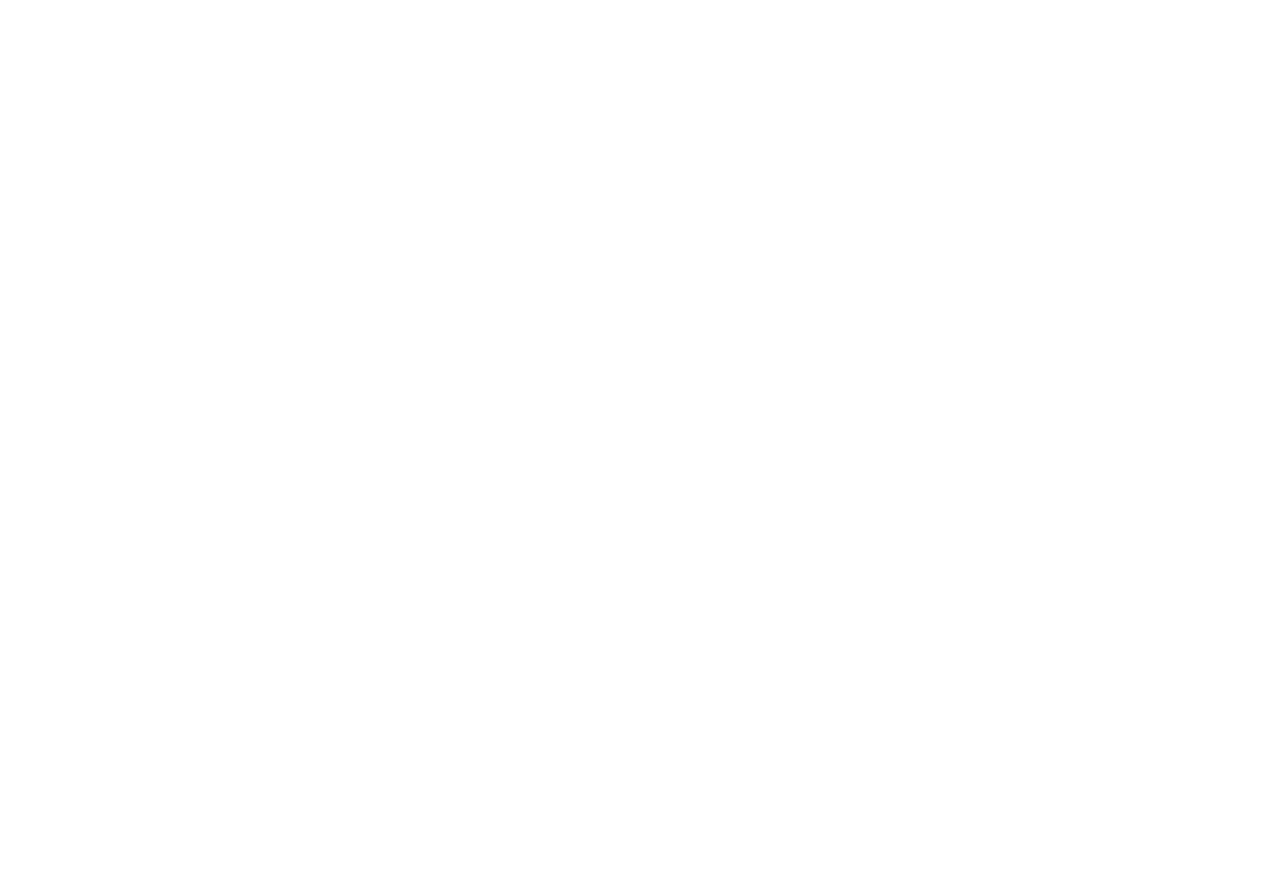
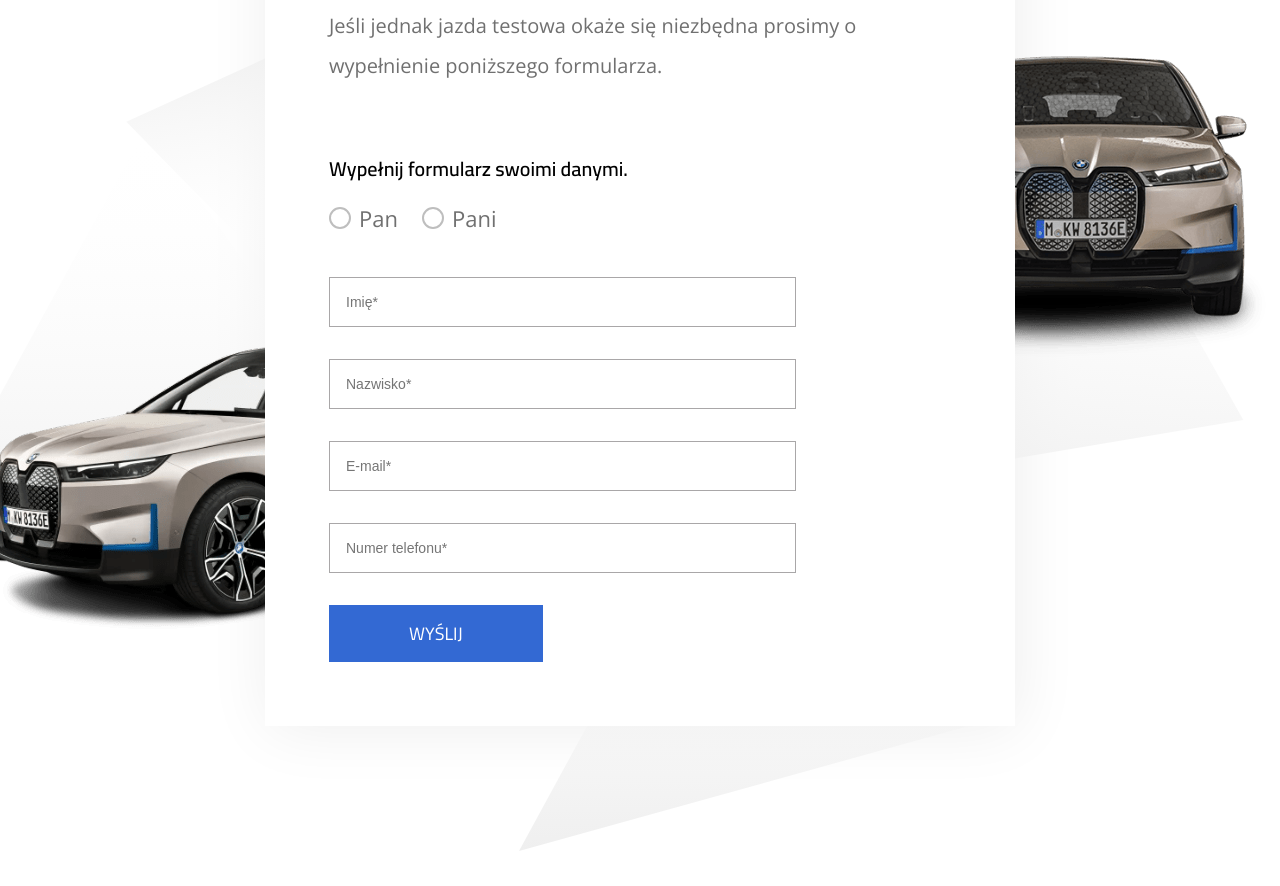
Before and after one commit to EmP33/bmw-polska, a React (Create React App) app: page / in a window 1280 px wide. Shown: the part 2924-3810 px from the top of the page. Before the commit the page ends 3430 px from the top, so only its background shows below. Built offline with nearby package versions, Linux system fonts and the light colour scheme.

Commit message:
Add Contact Form

```diff
--- a/src/assets/svg/Path12.tsx
+++ b/src/assets/svg/Path12.tsx
@@ -17,8 +17,8 @@ const Path12 = () => {
           y2="1"
           gradientUnits="objectBoundingBox"
         >
-          <stop offset="0" stop-color="#fff" stop-opacity="0" />
-          <stop offset="1" stop-color="#efefef" />
+          <stop offset="0" stopColor="#fff" stopOpacity="0" />
+          <stop offset="1" stopColor="#efefef" />
         </linearGradient>
       </defs>
       <path
--- a/src/assets/svg/Path13.tsx
+++ b/src/assets/svg/Path13.tsx
@@ -17,8 +17,8 @@ const Path13 = () => {
           y2="1"
           gradientUnits="objectBoundingBox"
         >
-          <stop offset="0" stop-color="#fff" stop-opacity="0" />
-          <stop offset="1" stop-color="#efefef" />
+          <stop offset="0" stopColor="#fff" stopOpacity="0" />
+          <stop offset="1" stopColor="#efefef" />
         </linearGradient>
       </defs>
       <path
--- a/src/assets/svg/Path14.tsx
+++ b/src/assets/svg/Path14.tsx
@@ -17,8 +17,8 @@ const Path14 = () => {
           y2="1"
           gradientUnits="objectBoundingBox"
         >
-          <stop offset="0" stop-color="#fff" stop-opacity="0" />
-          <stop offset="1" stop-color="#efefef" />
+          <stop offset="0" stopColor="#fff" stopOpacity="0" />
+          <stop offset="1" stopColor="#efefef" />
         </linearGradient>
       </defs>
       <path
--- a/src/assets/svg/Path15.tsx
+++ b/src/assets/svg/Path15.tsx
@@ -17,8 +17,8 @@ const Path15 = () => {
           y2="1"
           gradientUnits="objectBoundingBox"
         >
-          <stop offset="0" stop-color="#fff" stop-opacity="0" />
-          <stop offset="1" stop-color="#efefef" />
+          <stop offset="0" stopColor="#fff" stopOpacity="0" />
+          <stop offset="1" stopColor="#efefef" />
         </linearGradient>
       </defs>
       <path
--- /dev/null
+++ b/src/components/Contact/Contact.styles.ts
@@ -0,0 +1,239 @@
+import styled from "styled-components";
+
+export const Container = styled.div`
+  position: relative;
+  width: 100%;
+  min-height: 100vh;
+  margin: 3rem auto 0;
+  display: grid;
+  place-items: center;
+  overflow: hidden;
+`;
+
+export const Contact = styled.nav`
+  max-width: 750px;
+  box-shadow: 3px 3px 60px #00000012;
+  display: grid;
+  background: var(--color-white);
+  position: relative;
+  margin: 5rem 0 10rem 0;
+
+  @media only screen and (max-width: 600px) {
+    box-shadow: none;
+    margin: 20rem 0 25rem 0;
+  }
+
+  svg {
+    position: absolute;
+    z-index: 4;
+
+    &:nth-of-type(1) {
+      left: -350px;
+      bottom: 175px;
+    }
+    &:nth-of-type(2) {
+      left: -150px;
+      top: 175px;
+    }
+    &:nth-of-type(3) {
+      right: -300px;
+      top: 200px;
+      transform: rotate(250deg);
+    }
+    &:nth-of-type(4) {
+      right: 50px;
+      bottom: -125px;
+      transform: rotate(-0deg);
+    }
+  }
+
+  img {
+    position: absolute;
+    z-index: 5;
+
+    &:nth-of-type(1) {
+      right: -400px;
+      top: 150px;
+
+      @media only screen and (max-width: 600px) {
+        left: -200px;
+        top: -350px;
+        width: 550px;
+      }
+    }
+    &:nth-of-type(2) {
+      left: -300px;
+      bottom: 0;
+
+      @media only screen and (max-width: 600px) {
+        left: 30%;
+        bottom: -350px;
+        width: 550px;
+      }
+    }
+  }
+
+  & > .contact__header {
+    position: relative;
+    z-index: 10;
+    background-color: var(--color-white);
+    padding: 4rem 4rem 2rem 4rem;
+
+    @media only screen and (max-width: 600px) {
+      padding: 0rem 2rem 1rem 2rem;
+    }
+
+    h3 {
+      font-family: var(--font-heading);
+      font-size: 2.25rem;
+
+      @media only screen and (max-width: 600px) {
+        font-size: 1.5rem;
+      }
+
+      sup {
+        font-size: 1rem;
+      }
+    }
+    p {
+      font-family: var(--font-primary);
+      color: var(--color-gray-3);
+      line-height: 2.5rem;
+      font-size: 1.25rem;
+
+      @media only screen and (max-width: 600px) {
+        font-size: 1rem;
+        line-height: 1.75rem;
+      }
+    }
+  }
+
+  & > .contact__form {
+    position: relative;
+    z-index: 10;
+    background-color: var(--color-white);
+    padding: 2rem 4rem 4rem 4rem;
+
+    @media only screen and (max-width: 600px) {
+      padding: 1rem 2rem 2rem 2rem;
+    }
+    h6 {
+      font-size: 1.25rem;
+      font-family: var(--font-heading);
+      font-weight: 600;
+    }
+
+    form {
+      margin-top: 1rem;
+      display: grid;
+      row-gap: 2rem;
+      width: 75%;
+
+      @media only screen and (max-width: 600px) {
+        width: 100%;
+        row-gap: 1rem;
+      }
+
+      .contact__radio-btns {
+        display: flex;
+        column-gap: 1.5rem;
+        color: var(--color-gray-3);
+        font-size: 1.25rem;
+
+        /* The container */
+        .container {
+          position: relative;
+          padding-left: 30px;
+          margin-bottom: 12px;
+          cursor: pointer;
+          font-size: 22px;
+          -webkit-user-select: none;
+          -moz-user-select: none;
+          -ms-user-select: none;
+          user-select: none;
+
+          @media only screen and (max-width: 600px) {
+            font-size: 0.8125rem;
+          }
+        }
+
+        /* Hide the browser's default checkbox */
+        .container input {
+          position: absolute;
+          opacity: 0;
+          cursor: pointer;
+          height: 0;
+          width: 0;
+        }
+
+        /* Create a custom checkbox */
+        .checkmark {
+          position: absolute;
+          top: 50%;
+          transform: translateY(-50%);
+          left: 0;
+          height: 22px;
+          width: 22px;
+          border-radius: 50%;
+          background-color: var(--color-white);
+          border: 2px solid var(--color-gray-6);
+        }
+
+        /* On mouse-over, add a grey background color */
+        .container:hover input ~ .checkmark {
+          background-color: var(--color-gray-4);
+        }
+
+        /* When the checkbox is checked, add a blue background */
+        .container input:checked ~ .checkmark {
+          background-color: var(--color-blue);
+        }
+
+        /* Create the checkmark/indicator (hidden when not checked) */
+        .checkmark:after {
+          content: "";
+          position: absolute;
+          display: none;
+        }
+
+        /* Show the checkmark when checked */
+        .container input:checked ~ .checkmark:after {
+          display: block;
+        }
+
+        /* Style the checkmark when checked */
+        .container input:checked ~ .checkmark {
+          border: none;
+        }
+
+        /* Style the checkmark/indicator */
+        .container .checkmark:after {
+          left: 7.5px;
+          top: 5px;
+          width: 4px;
+          height: 8px;
+          border: solid white;
+          border-width: 0 3px 3px 0;
+          -webkit-transform: rotate(45deg);
+          -ms-transform: rotate(45deg);
+          transform: rotate(45deg);
+        }
+      }
+
+      input {
+        padding: 1rem 0 1rem 1rem;
+        color: var(--color-gray-1);
+        font-size: 0.875rem;
+        border: 1px solid var(--color-gray-4);
+
+        @media only screen and (max-width: 600px) {
+          font-size: 0.8125rem;
+        }
+      }
+
+      button {
+        justify-self: start;
+      }
+    }
+  }
+`;
--- /dev/null
+++ b/src/components/Contact/Contact.tsx
@@ -0,0 +1,57 @@
+import React from "react";
+// Styles
+import { PrimaryButton } from "../../Components.styles";
+import { Container, Contact } from "./Contact.styles";
+// Images
+import frontBmw from "../../assets/images/bmw-ix-front.png";
+import sideBmw from "../../assets/images/13273-2022-bmw-ix.png";
+import { Path12, Path13, Path14, Path15 } from "../../assets";
+
+const ContactComponent = () => {
+  return (
+    <Container>
+      <Contact>
+        <img src={frontBmw} alt="bmw ix from front" />
+        <Path12 />
+        <Path13 />
+        <Path14 />
+        <Path15 />
+        <div className="contact__header">
+          <h3>
+            UMÓW JAZDĘ PRÓBNĄ <sup>BMW iX</sup>
+          </h3>
+          <p>
+            Zachęcamy do ograniczenia poruszania się i pozostania w domu. <br />
+            Jeśli jednak jazda testowa okaże się niezbędna prosimy o wypełnienie
+            poniższego formularza.
+          </p>
+        </div>
+        <div className="contact__form">
+          <h6>Wypełnij formularz swoimi danymi.</h6>
+          <form onSubmit={() => console.log("submitted")}>
+            <div className="contact__radio-btns">
+              <label htmlFor="mr" className="container">
+                <input type="radio" name="gender" id="mr" />
+                <span className="checkmark"></span>
+                Pan
+              </label>
+              <label htmlFor="mrs" className="container">
+                <input type="radio" name="gender" id="mrs" />
+                <span className="checkmark"></span>
+                Pani
+              </label>
+            </div>
+            <input type="text" placeholder="Imię*" />
+            <input type="text" placeholder="Nazwisko*" />
+            <input type="text" placeholder="E-mail*" />
+            <input type="text" placeholder="Numer telefonu*" />
+            <PrimaryButton type="submit">WYŚLIJ</PrimaryButton>
+          </form>
+        </div>
+        <img src={sideBmw} alt="bmw ix from side" />
+      </Contact>
+    </Container>
+  );
+};
+
+export default ContactComponent;
--- a/src/components/Gallery/Gallery.styles.ts
+++ b/src/components/Gallery/Gallery.styles.ts
@@ -7,7 +7,6 @@ export const Container = styled.div`
   grid-template-rows: repeat(2, 18vw);
   row-gap: 0.625rem;
   column-gap: 0.625rem;
-  margin-bottom: 50rem; // TEMP
   overflow: hidden;
 
   @media only screen and (max-width: 1200px) {
--- a/src/pages/HomePage.tsx
+++ b/src/pages/HomePage.tsx
@@ -15,6 +15,7 @@ import Gallery from "../components/Gallery/Gallery";
 // Icons
 import { BmwILogo } from "../assets";
 import Menu from "../components/Menu/Menu";
+import Contact from "../components/Contact/Contact";
 
 const containerVariants = {
   hidden: {
@@ -65,6 +66,7 @@ const HomePage = () => {
       <ContentSection type="blocks" />
       <ContentSection type="text" />
       <Gallery />
+      <Contact />
       {ReactDOM.createPortal(
         <Menu showMenu={showMenu} toggleMenu={handleToggleMenu} />,
         document.querySelector("#backdrop-root")!
```
